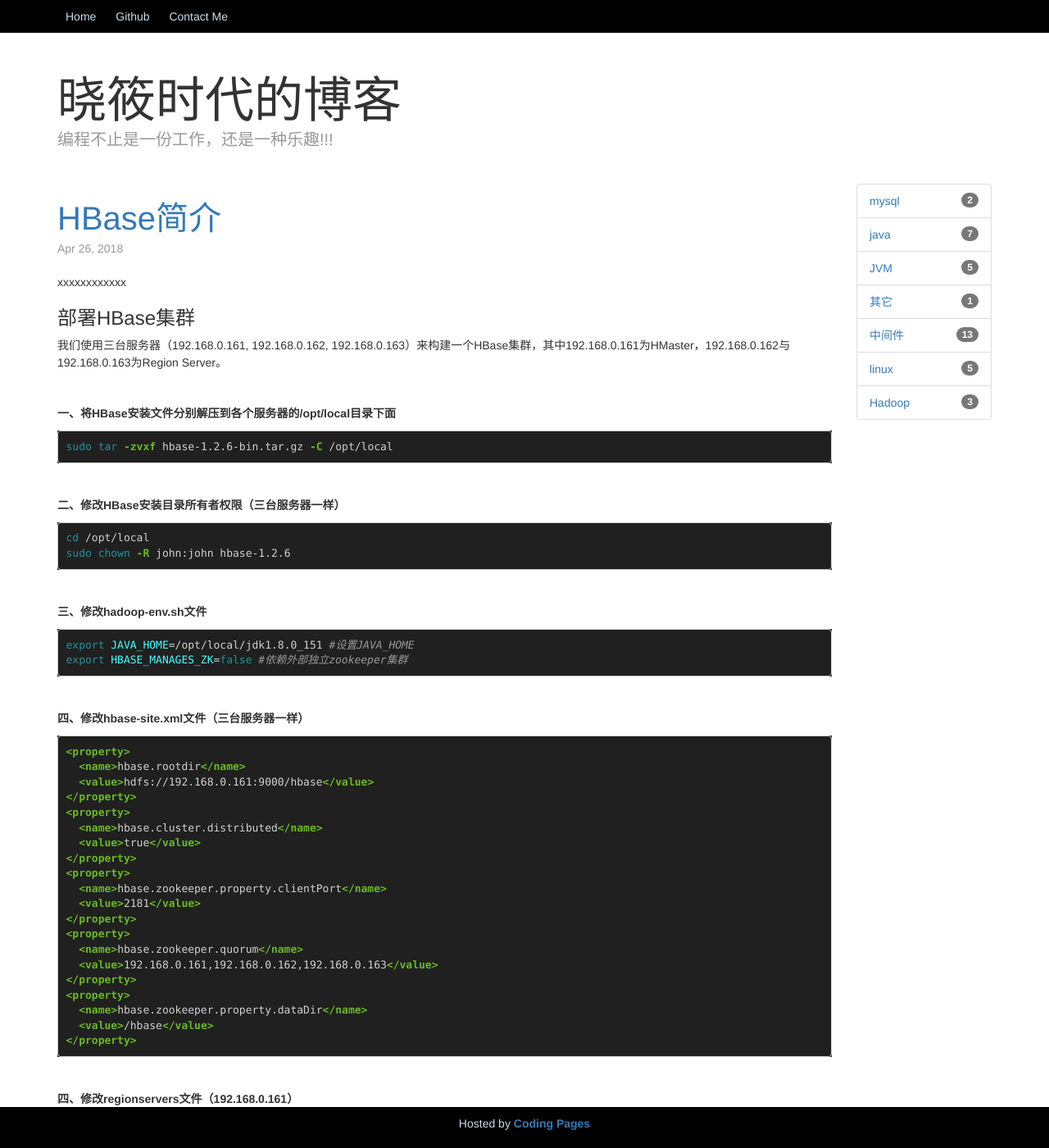
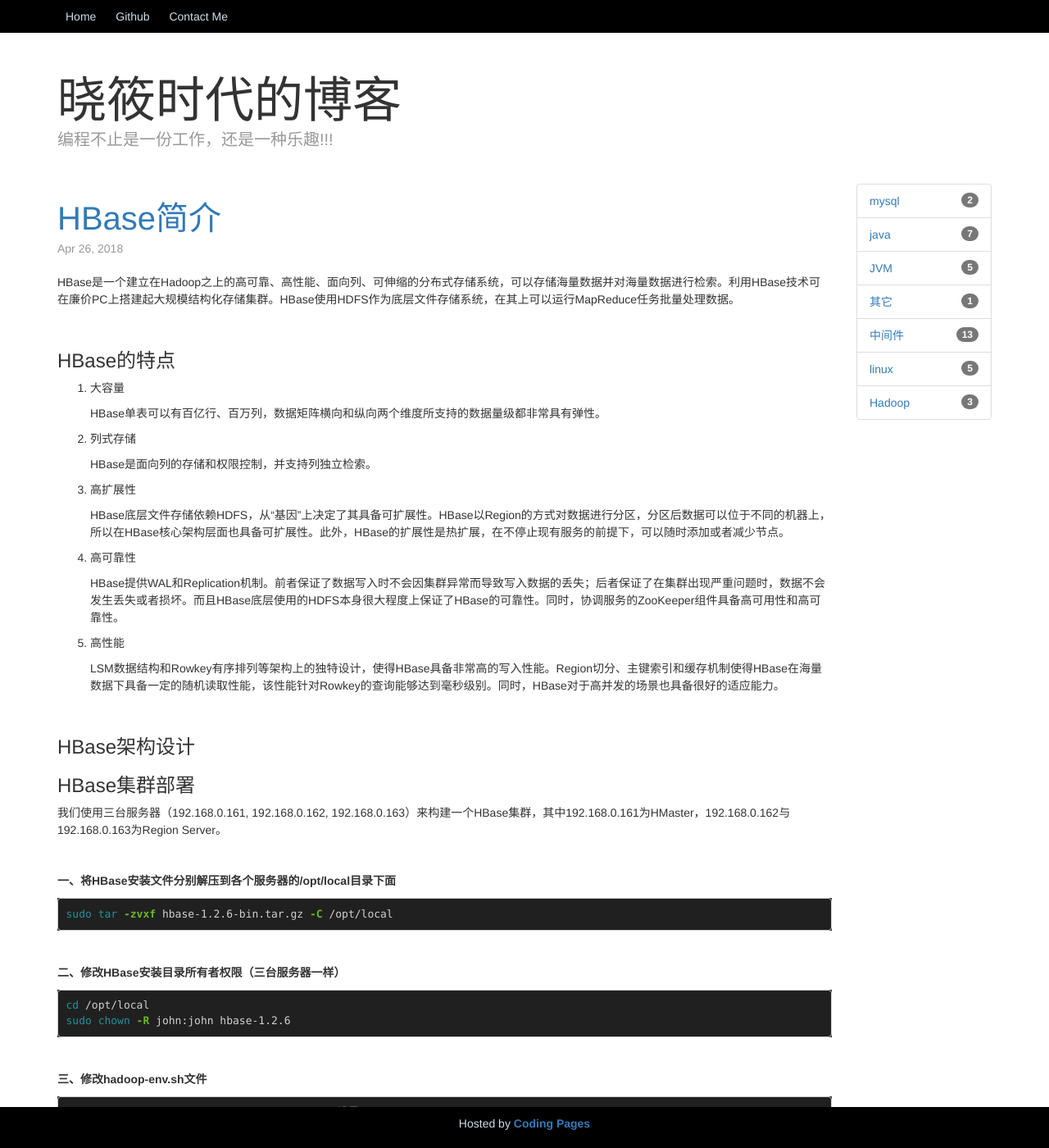
Before and after one commit to OuYangLiang/ouyangliang.github.io, a Jekyll site: the page built from _posts/2018-04-26-HBase简介.markdown, in a window 1280 px wide and 1400 px high. Shown: the whole window at 82% size. Built offline with Jekyll 4.4.1, drawn with Linux system fonts in a browser that asks for light colours.

Commit message:
more info about hbase.

```diff
--- a/_posts/2018-04-26-HBase简介.markdown
+++ b/_posts/2018-04-26-HBase简介.markdown
@@ -6,11 +6,39 @@
 keywords: Hadoop,HDFS,HBase
 description: HBase简介
 ---
-xxxxxxxxxxxx
+HBase是一个建立在Hadoop之上的高可靠、高性能、面向列、可伸缩的分布式存储系统，可以存储海量数据并对海量数据进行检索。利用HBase技术可在廉价PC上搭建起大规模结构化存储集群。HBase使用HDFS作为底层文件存储系统，在其上可以运行MapReduce任务批量处理数据。
+
+<br/>
+
+### HBase的特点
+
+1. 大容量
+
+    HBase单表可以有百亿行、百万列，数据矩阵横向和纵向两个维度所支持的数据量级都非常具有弹性。
+
+2. 列式存储
+
+    HBase是面向列的存储和权限控制，并支持列独立检索。
+
+3. 高扩展性
+
+    HBase底层文件存储依赖HDFS，从“基因”上决定了其具备可扩展性。HBase以Region的方式对数据进行分区，分区后数据可以位于不同的机器上，所以在HBase核心架构层面也具备可扩展性。此外，HBase的扩展性是热扩展，在不停止现有服务的前提下，可以随时添加或者减少节点。
+
+4. 高可靠性
+
+    HBase提供WAL和Replication机制。前者保证了数据写入时不会因集群异常而导致写入数据的丢失；后者保证了在集群出现严重问题时，数据不会发生丢失或者损坏。而且HBase底层使用的HDFS本身很大程度上保证了HBase的可靠性。同时，协调服务的ZooKeeper组件具备高可用性和高可靠性。
+
+5. 高性能
+
+    LSM数据结构和Rowkey有序排列等架构上的独特设计，使得HBase具备非常高的写入性能。Region切分、主键索引和缓存机制使得HBase在海量数据下具备一定的随机读取性能，该性能针对Rowkey的查询能够达到毫秒级别。同时，HBase对于高并发的场景也具备很好的适应能力。
+
+<br/>
+
+### HBase架构设计
 
 
 
-### 部署HBase集群
+### HBase集群部署
 
 我们使用三台服务器（192.168.0.161, 192.168.0.162, 192.168.0.163）来构建一个HBase集群，其中192.168.0.161为HMaster，192.168.0.162与192.168.0.163为Region Server。
 
```
